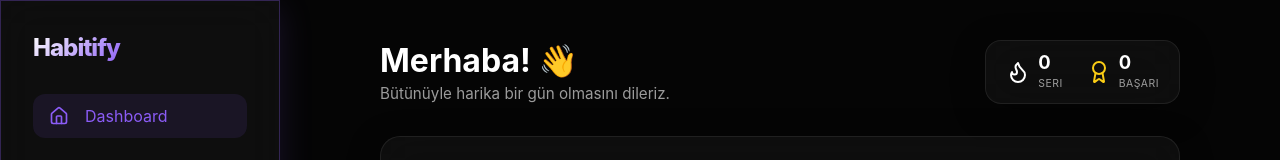
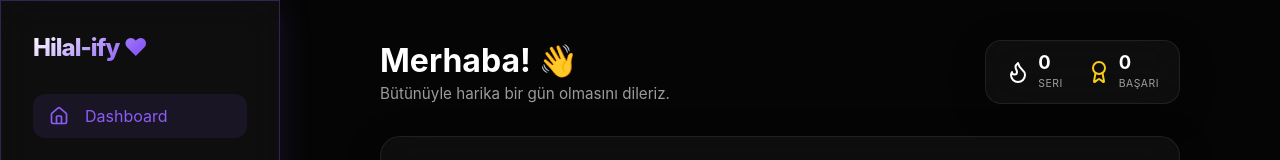
Before and after one commit to ConquerorX/habitify, a React (Vite) app: page / in a window 1280 px wide. Shown: the top 160 px of the page. Built offline with nearby package versions, Linux system fonts and the light colour scheme.

Commit message:
Update site title to Hilal-ify

```diff
--- a/index.html
+++ b/index.html
@@ -4,7 +4,7 @@
     <meta charset="UTF-8" />
     <link rel="icon" type="image/svg+xml" href="/vite.svg" />
     <meta name="viewport" content="width=device-width, initial-scale=1.0" />
-    <title>habit-tracker</title>
+    <title>Hilal-ify ♥</title>
   </head>
   <body>
     <div id="root"></div>
--- a/src/components/Layout.tsx
+++ b/src/components/Layout.tsx
@@ -17,7 +17,7 @@ const Layout = ({ children, activeTab, setActiveTab }: LayoutProps) => {
     <div className="layout">
       {/* Mobile Top Header */}
       <header className="mobile-header glass">
-        <h2 className="title-gradient">Enesify</h2>
+        <h2 className="title-gradient">Hilal-ify ♥</h2>
         <button className="mobile-add-btn" onClick={() => setIsFormOpen(true)}>
           <Plus size={24} />
         </button>
@@ -26,7 +26,7 @@ const Layout = ({ children, activeTab, setActiveTab }: LayoutProps) => {
       {/* Desktop Sidebar */}
       <nav className="sidebar glass">
         <div className="logo">
-          <h2 className="title-gradient">Habitify</h2>
+          <h2 className="title-gradient">Hilal-ify ♥</h2>
         </div>
         <div className="nav-items">
           <NavItem
```
